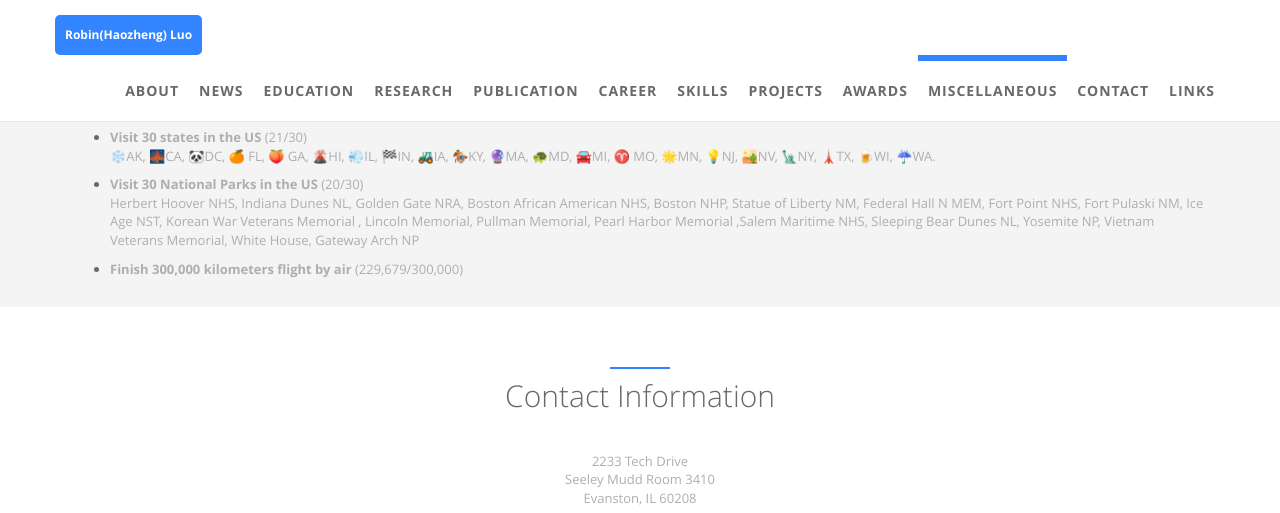
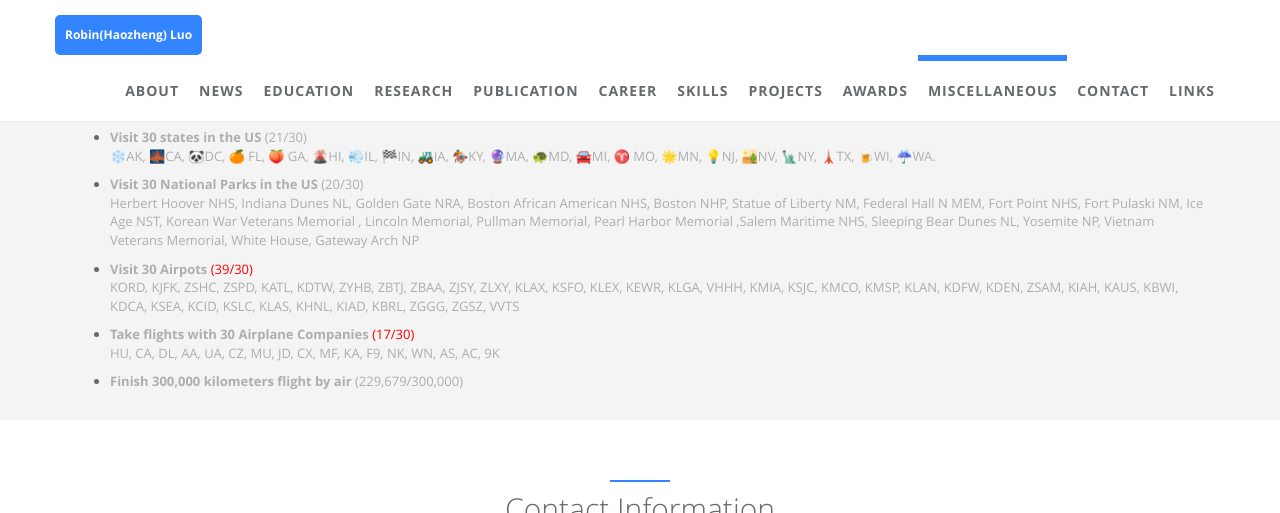
Before and after one commit to robinzixuan/robin.github.io, a Jekyll site: the page built from index.html, in a window 1280 px wide and 900 px high, scrolled down 10048 px, cut to the strip 0-513 px from the top of the window. Built offline with Jekyll 4.4.1, drawn with Linux system fonts in a browser that asks for light colours.

Commit message:
Update miscellaneous.html

```diff
--- a/_includes/sections/miscellaneous.html
+++ b/_includes/sections/miscellaneous.html
@@ -26,6 +26,12 @@
     Ice Age NST, Korean War Veterans Memorial , Lincoln Memorial, Pullman Memorial, Pearl Harbor Memorial
 ,Salem Maritime NHS, Sleeping Bear Dunes NL, Yosemite NP, Vietnam Veterans Memorial, White House, Gateway Arch NP</p>
         </li>
+    <li><p><b>Visit 30 Airpots</b> <span style="color:red">(39/30)</span><br />
+        KORD, KJFK, ZSHC, ZSPD, KATL, KDTW, ZYHB, ZBTJ, ZBAA, ZJSY, ZLXY, KLAX, KSFO, KLEX, KEWR, KLGA, VHHH, KMIA, KSJC, KMCO, KMSP, KLAN, KDFW, KDEN, ZSAM, KIAH, KAUS, KBWI, KDCA, KSEA, KCID, KSLC, KLAS, KHNL, KIAD, KBRL, ZGGG, ZGSZ, VVTS  </p>
+        </li>
+    <li><p><b>Take flights with 30 Airplane Companies</b> <font color=red>(17/30)</font><br />
+        HU, CA, DL, AA, UA, CZ, MU, JD, CX, MF, KA, F9, NK, WN, AS, AC, 9K </p>
+        </li>
     <li><p><b>Finish 300,000 kilometers flight by air</b> (229,679/300,000)</p>
     </li>
     </ul>
```
